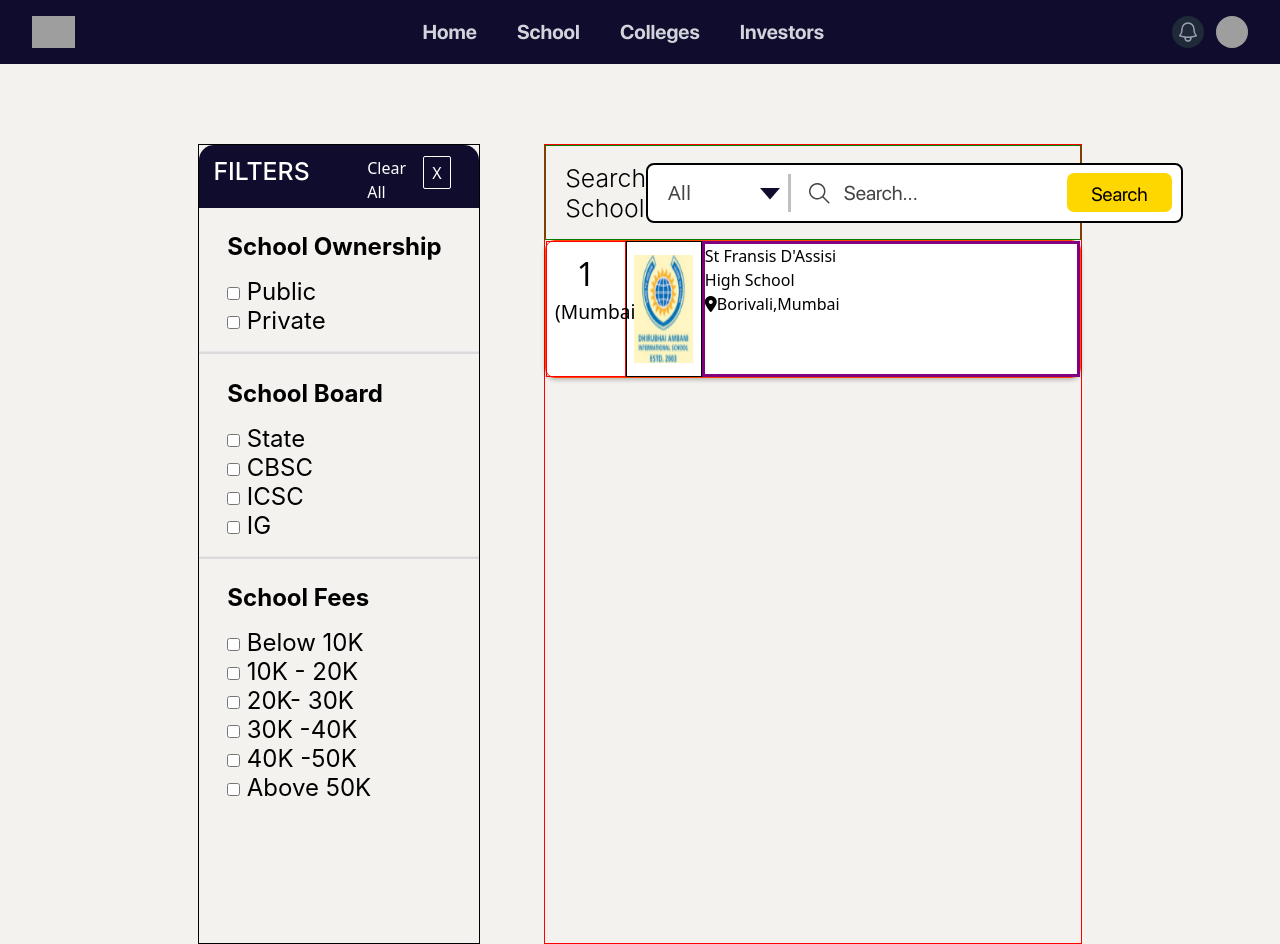
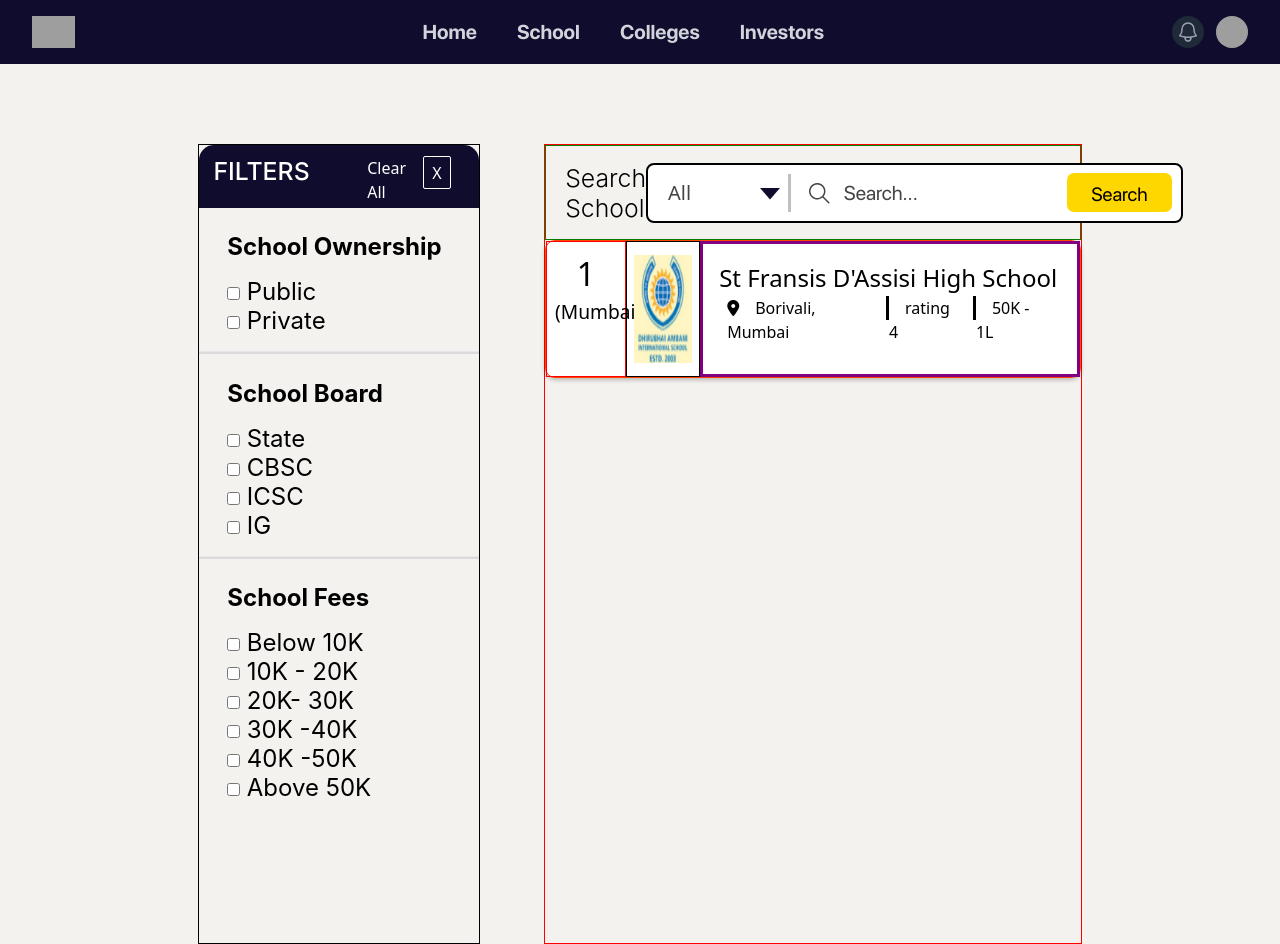
Before and after one commit to open-xyz/campus-finder, a React (Create React App) app: page /school in a window 1280 px wide. Built offline with nearby package versions, Linux system fonts and the light colour scheme; grey boxes are pictures that could not be loaded.

Commit message:
detail for a college added

```diff
--- a/src/Pages/School/School.css
+++ b/src/Pages/School/School.css
@@ -165,7 +165,8 @@ hr {
 }
 .school-result__details {
   border: 3px solid purple;
-  width:100%
+  width:100%;
+  padding: 1rem;
 }
 .rank__number{
   text-align: center;
@@ -178,3 +179,33 @@ hr {
   height: 80%;
   width: 80%;
 }
+.seprator{
+  height:1.5rem;
+  width: 0.21rem;
+  background-color: #000;
+}
+.school-shortdetail{
+  display: flex;
+  /* border: 1px solid black; */
+}
+.school-name{
+  /* border: 1px solid blue; */
+  width: 100%;
+  font-weight: bolder;
+}
+.school-name span{
+  font-size: 1.5rem;
+  font-weight: 500;
+}
+.shortdetal__location{
+  margin-left: 0.5rem;
+}
+.shortdetal__location span{
+  margin: 0rem 1rem;
+}
+.school__rating span {
+  margin: 0rem 1rem;
+}
+.school__fees span{
+  margin: 0rem 1rem;
+}
--- a/src/Pages/School/School.js
+++ b/src/Pages/School/School.js
@@ -147,10 +147,18 @@ const School = () => {
           <img src={schoollogo} alt="School logo" srcset="" />
           </div>
           <div className="school-result__details">
-          <div className="school-name">St Fransis D'Assisi High School</div>
+          <div className="school-name"><span>St Fransis D'Assisi High School</span></div>
           <div className="school-shortdetail">
           <div className="shortdetal__location">
-          <i class="fa-solid fa-location-dot"></i><span>Borivali,Mumbai</span>
+          <i class="fa-solid fa-location-dot"></i><span>Borivali, Mumbai</span>
+          </div>
+          <div className="seprator"></div>
+          <div className="school__rating">
+          <span>rating 4</span>
+          </div>
+          <div className="seprator"></div>
+          <div className="school__fees">
+          <span>50K - 1L</span>
           </div>
           </div>
           </div>
```
